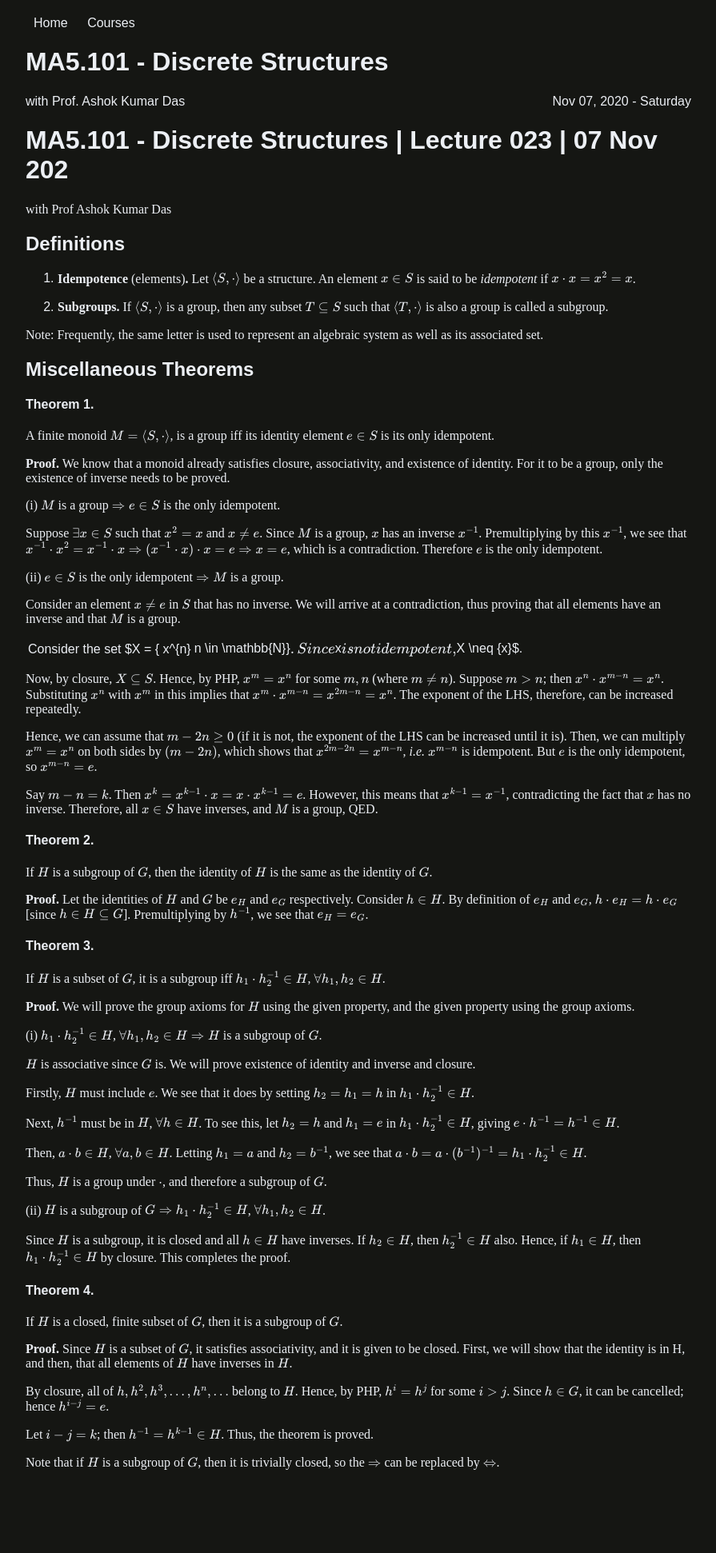
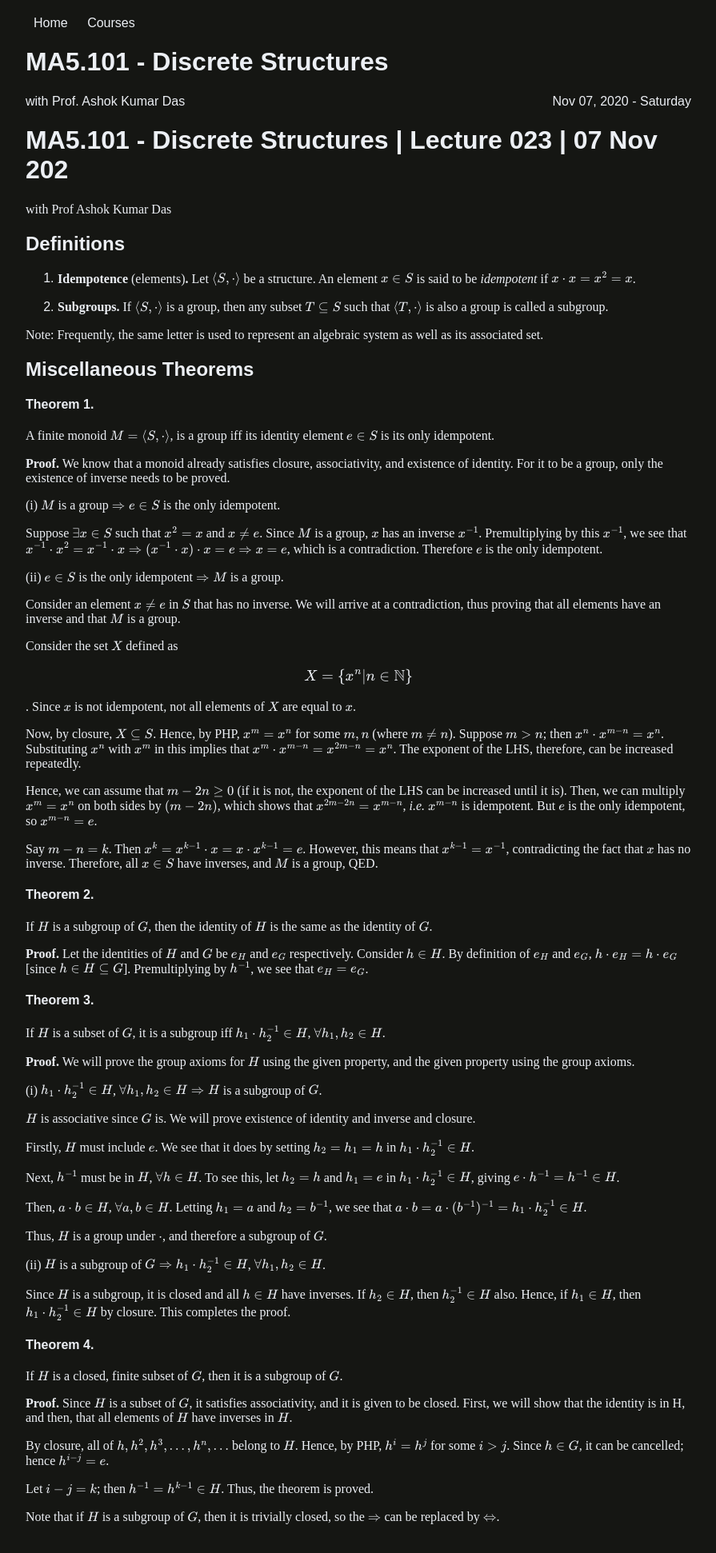
Before and after one commit to iiit-notebook/iiit-notebook.github.io, a Jekyll site: the page built from _posts/2020-11-07-ds-lecture-23.md, in a window 1280 px wide. Shown: the whole page at 80% size, without its empty margins (192-1087 px from the left). Built offline with Jekyll 4.4.1, drawn with Linux system fonts in a browser that asks for light colours; formulas are drawn with MathJax 3; before the commit the page ends 1874 px from its top, so only the background shows below that.

Commit message:
Fixed DS Lec22, Lec23

```diff
--- a/_posts/2020-11-07-ds-lecture-23.md
+++ b/_posts/2020-11-07-ds-lecture-23.md
@@ -29,7 +29,13 @@ Suppose $\exists x \in S$ such that $x^{2} = x$ and $x \neq e$. Since $M$ is a g
 
 Consider an element $x \neq e$ in $S$ that has no inverse. We will arrive at a contradiction, thus proving that all elements have an inverse and that $M$ is a group.
 
-Consider the set $X = \{ x^{n} | n \in \mathbb{N}\}$. Since $x$ is not idempotent, $X \neq \{x\}$.
+Consider the set $X$ defined as
+<div>
+$$
+X = \{ x^{n} | n \in \mathbb{N}\}
+$$
+</div>.
+Since $x$ is not idempotent, not all elements of $X$ are equal to $x$.
 
 Now, by closure, $X \subseteq S$. Hence, by PHP, $x^m = x^n$ for some $m,n$ (where $m \neq n$). Suppose $m > n$; then $x^n \cdot x^{m-n} = x^n$. Substituting $x^n$ with $x^m$ in this implies that $x^m \cdot x^{m-n} = x^{2m-n} = x^n$. The exponent of the LHS, therefore, can be increased repeatedly.
 
```
Also changed, not shown: _posts/2020-11-05-ds-lecture-22.md (+7 -1 lines).
